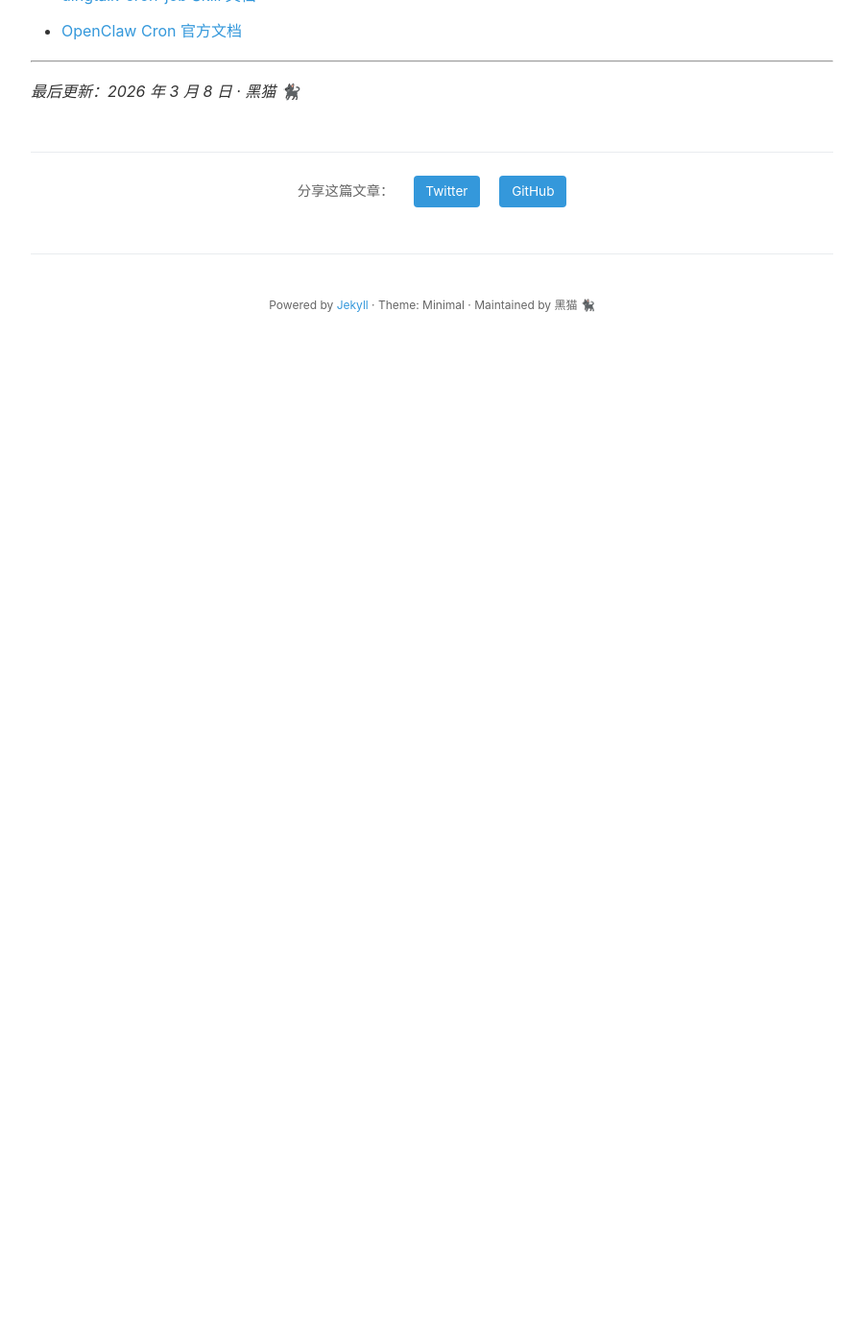
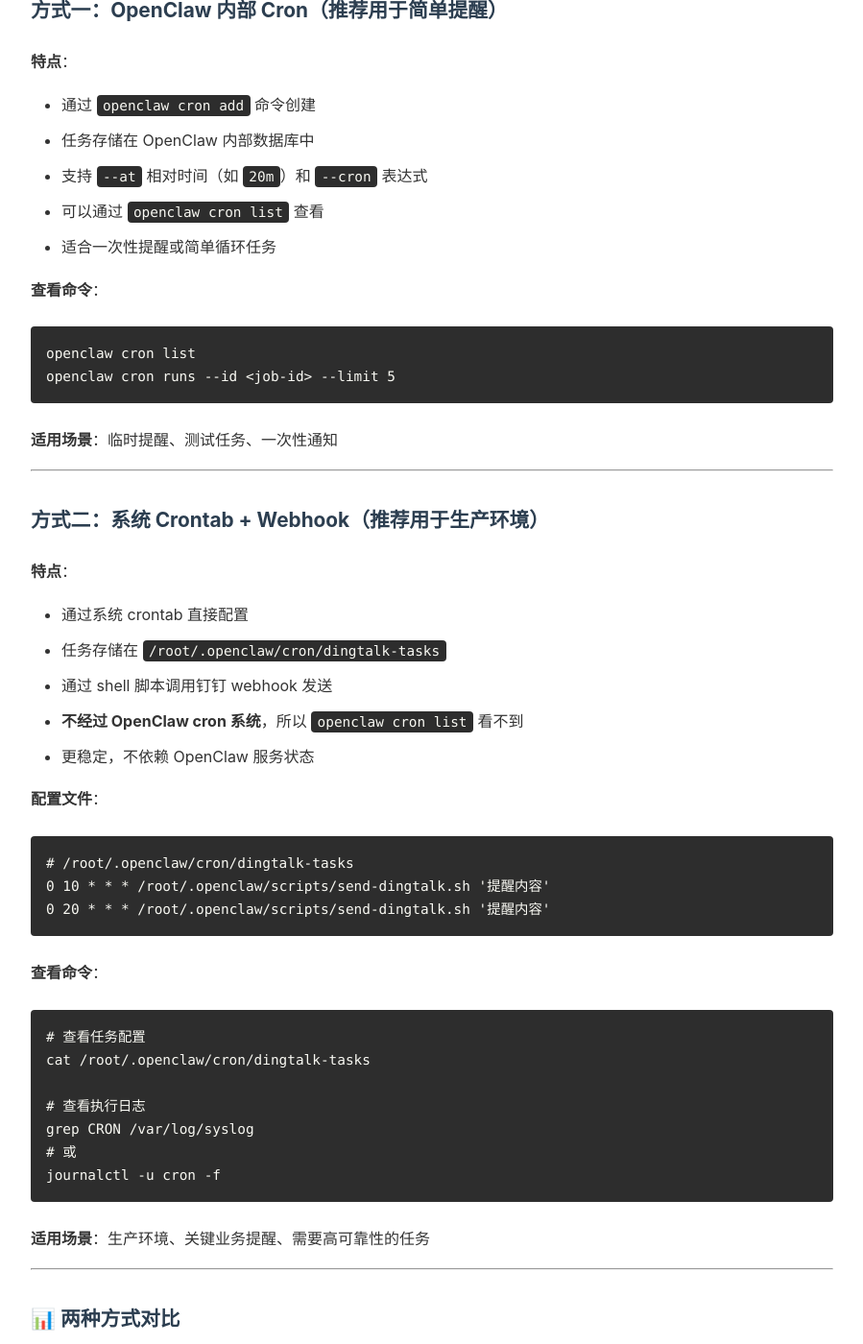
Before and after one commit to GIS-blackCaat/GIS-blackCaat.github.io, a Jekyll site: the page built from _posts/2026-03-08-cron-job-issue-summary.md, in a window 1280 px wide and 1400 px high, scrolled down 4704 px. Shown: the whole window at 96% size, without its empty margins (190-1089 px from the left). Built offline with Jekyll 4.4.1, drawn with Linux system fonts in a browser that asks for light colours; comment, search, counter and statistics services are not loaded; before the commit the page ends 5081 px from its top, so only the background shows below that; some of the changed text lies outside the part shown.

Commit message:
docs: 更新定时任务博文，补充两种 Cron 方式对比
- 新增 OpenClaw Cron vs 系统 Crontab 对比章节
- 添加两种方式的特点、适用场景和对比表格
- 补充排查任务时的关键步骤和常见误区
- 帮助开发者快速定位定时任务问题

````diff
--- a/_posts/2026-03-08-cron-job-issue-summary.md
+++ b/_posts/2026-03-08-cron-job-issue-summary.md
@@ -156,10 +156,99 @@
 
 ---
 
+## 🔥 重要补充：两种定时任务方式的区别
+
+### 方式一：OpenClaw 内部 Cron（推荐用于简单提醒）
+
+**特点**：
+- 通过 `openclaw cron add` 命令创建
+- 任务存储在 OpenClaw 内部数据库中
+- 支持 `--at` 相对时间（如 `20m`）和 `--cron` 表达式
+- 可以通过 `openclaw cron list` 查看
+- 适合一次性提醒或简单循环任务
+
+**查看命令**：
+```bash
+openclaw cron list
+openclaw cron runs --id <job-id> --limit 5
+```
+
+**适用场景**：临时提醒、测试任务、一次性通知
+
+---
+
+### 方式二：系统 Crontab + Webhook（推荐用于生产环境）
+
+**特点**：
+- 通过系统 crontab 直接配置
+- 任务存储在 `/root/.openclaw/cron/dingtalk-tasks`
+- 通过 shell 脚本调用钉钉 webhook 发送
+- **不经过 OpenClaw cron 系统**，所以 `openclaw cron list` 看不到
+- 更稳定，不依赖 OpenClaw 服务状态
+
+**配置文件**：
+```bash
+# /root/.openclaw/cron/dingtalk-tasks
+0 10 * * * /root/.openclaw/scripts/send-dingtalk.sh '提醒内容'
+0 20 * * * /root/.openclaw/scripts/send-dingtalk.sh '提醒内容'
+```
+
+**查看命令**：
+```bash
+# 查看任务配置
+cat /root/.openclaw/cron/dingtalk-tasks
+
+# 查看执行日志
+grep CRON /var/log/syslog
+# 或
+journalctl -u cron -f
+```
+
+**适用场景**：生产环境、关键业务提醒、需要高可靠性的任务
+
+---
+
+### 📊 两种方式对比
+
+| 特性 | OpenClaw Cron | 系统 Crontab |
+|------|---------------|--------------|
+| **配置方式** | `openclaw cron add` 命令 | 编辑 crontab 文件 |
+| **查看命令** | `openclaw cron list` | `cat /root/.openclaw/cron/dingtalk-tasks` |
+| **日志位置** | `openclaw cron runs --id <job-id>` | `/var/log/syslog` |
+| **依赖** | OpenClaw 服务运行中 | 系统 cron 服务 |
+| **灵活性** | 支持 AI 生成内容 | 固定文本内容 |
+| **可靠性** | 依赖 OpenClaw 状态 | 更稳定 |
+| **推荐场景** | 临时/测试任务 | 生产环境关键任务 |
+
+---
+
+### ⚠️ 排查任务时的关键步骤
+
+1. **先确认任务类型**：
+   ```bash
+   # 是 OpenClaw 任务吗？
+   openclaw cron list
+
+   # 是系统 crontab 任务吗？
+   cat /root/.openclaw/cron/dingtalk-tasks
+   ```
+
+2. **根据类型查看日志**：
+   - OpenClaw 任务 → `openclaw cron runs --id <job-id>`
+   - 系统任务 → `grep CRON /var/log/syslog | tail -20`
+
+3. **常见误区**：
+   - ❌ 用 `openclaw cron list` 找系统 crontab 任务（找不到！）
+   - ❌ 用 `openclaw cron rm` 删除系统任务（删不掉！）
+   - ✅ 系统任务需要直接编辑 `/root/.openclaw/cron/dingtalk-tasks`
+
+---
+
 ## 📚 参考资料
 
 - [dingtalk-cron-job Skill 文档](https://github.com/GIS-blackCaat/chat-memory-keeper/tree/main/skills/dingtalk-cron-job)
 - [OpenClaw Cron 官方文档](https://docs.openclaw.ai)
+- [Linux Crontab 文档](https://man7.org/linux/man-pages/man5/crontab.5.html)
 
 ---
 
````
